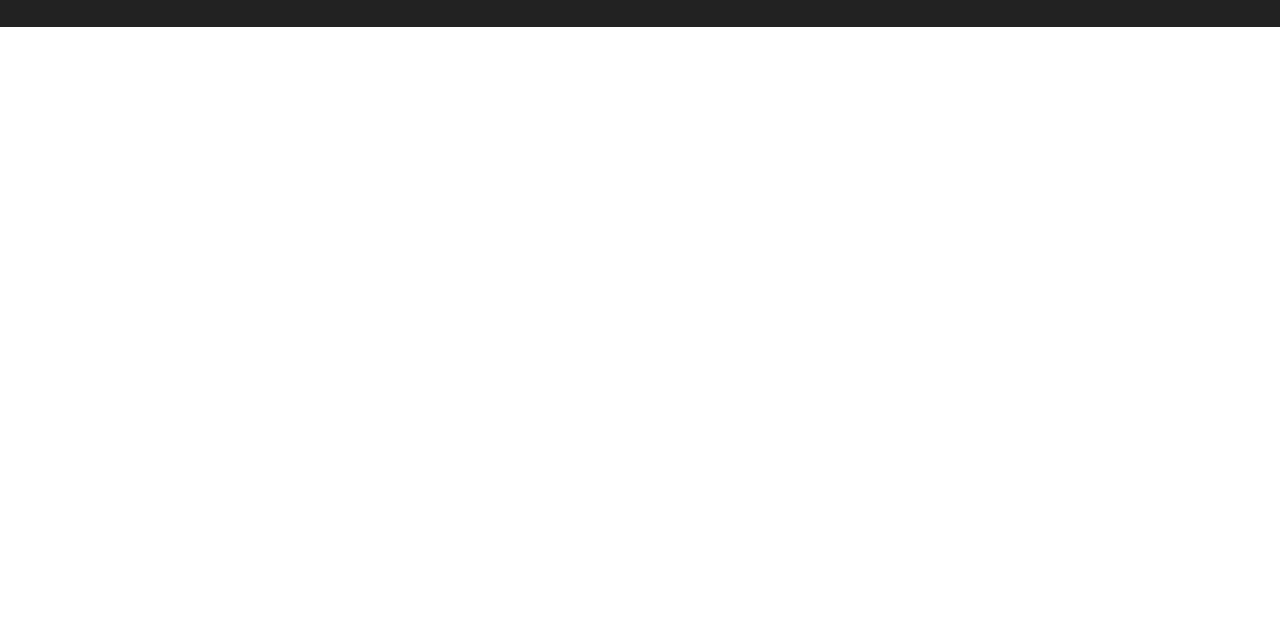
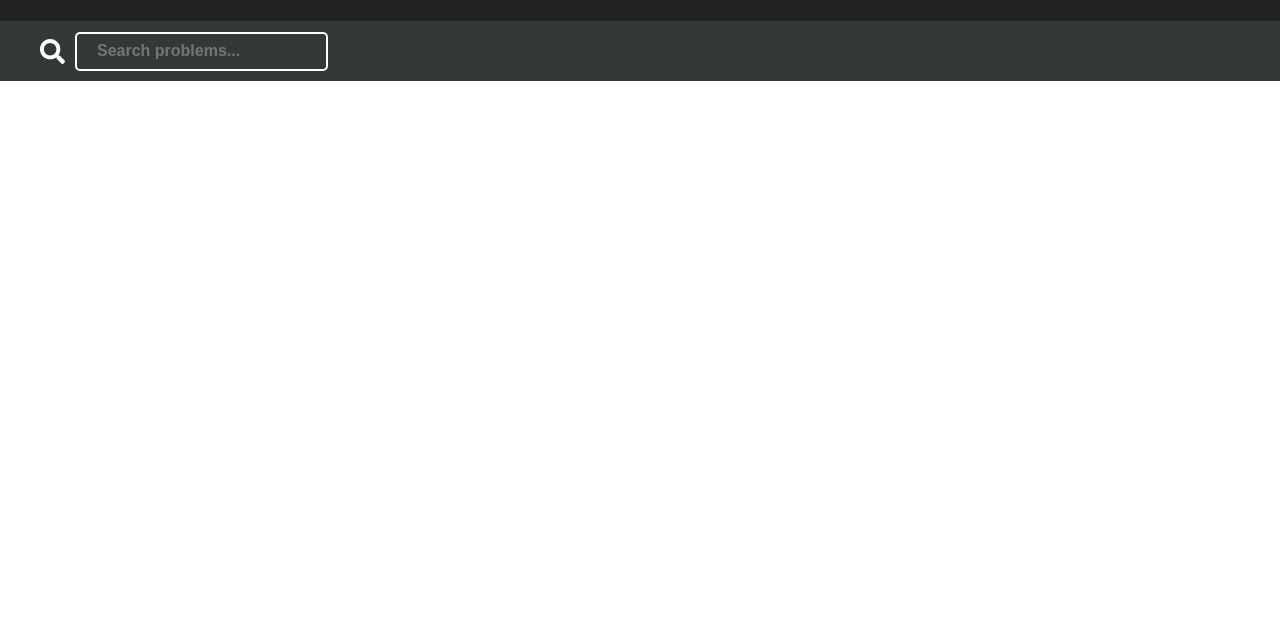
Before and after one commit to parthv21/gt-problem-database, a React app: page / in a window 1280 px wide. Shown: the part 163-800 px from the top of the page. Built offline with nearby package versions, Linux system fonts and the light colour scheme; what tabletop would draw is missing.

Commit message:
added search bar

```diff
--- a/src/components/App.js
+++ b/src/components/App.js
@@ -5,10 +5,11 @@ import { connect } from "react-redux";
 import { getProblems } from "../reducer/problemsReducer";
 import { getSelectedTags } from "../reducer/configReducer";
 
+import SearchBar from "./SearchBar/SearchBar";
+import SelectedTags from "./SelectedTags/SelectedTags";
 import ProblemStatement from "./ProblemStatement";
 import TagContainer from "./TagContainer";
 import MetaInformation from "./MetaInformation";
-import SelectedTags from "./SelectedTags/SelectedTags";
 
 import logo from "../assets/logo.svg";
 import sheet from "../assets/sheets.png";
@@ -26,7 +27,11 @@ class App extends Component {
           <img src={sheet} className="Sheet-logo" alt="sheet" />
           <h1 className="App-title">Problem Database: React + Google Sheets</h1>
         </header>
-        <SelectedTags tags={selectedTags} />
+        <header className="navbar">
+          <SearchBar />
+          <SelectedTags tags={selectedTags} />
+        </header>
+
         <div>
           {Object.keys(problems).map(function(key, index) {
             var problem = problems[key];
--- /dev/null
+++ b/src/components/SearchBar/SearchBar.js
@@ -0,0 +1,40 @@
+import React, { Component } from "react";
+import { connect } from "react-redux";
+import { FontAwesomeIcon } from "@fortawesome/react-fontawesome";
+import { faSearch } from "@fortawesome/free-solid-svg-icons";
+
+import { getSearchText } from "../../reducer/configReducer";
+import { setSearchText } from "../../actions/configActions";
+
+class SearchBar extends Component {
+  render() {
+    const { searchText, setSearchText } = this.props;
+    return (
+      <div className="search-bar-container">
+        <FontAwesomeIcon icon={faSearch} className="search-icon" />
+        <input
+          placeholder="Search problems..."
+          className="search-bar"
+          value={searchText}
+          type="text"
+          onChange={e => setSearchText(e.target.value)}
+        />
+      </div>
+    );
+  }
+}
+
+const mapStateToProp = state => ({
+  searchText: getSearchText(state)
+});
+
+const mapDispatchToProp = dispatch => ({
+  setSearchText: searchText => dispatch(setSearchText(searchText))
+});
+
+const ConnectedSearchBar = connect(
+  mapStateToProp,
+  mapDispatchToProp
+)(SearchBar);
+
+export default ConnectedSearchBar;
--- a/src/components/SelectedTags/DeselectTagButton.js
+++ b/src/components/SelectedTags/DeselectTagButton.js
@@ -1,7 +1,7 @@
 import React, { Component } from "react";
 import { connect } from "react-redux";
 import { FontAwesomeIcon } from "@fortawesome/react-fontawesome";
-import { faTimesCircle, faTimes } from "@fortawesome/free-solid-svg-icons";
+import { faTimes } from "@fortawesome/free-solid-svg-icons";
 
 import { removeTag } from "../../actions/configActions";
 
--- a/src/styles/App.css
+++ b/src/styles/App.css
@@ -14,7 +14,6 @@
 
 .App-header {
   background-color: #222;
-  height: 150px;
   padding: 20px;
   color: white;
 }
--- a/src/styles/Problem.css
+++ b/src/styles/Problem.css
@@ -102,6 +102,7 @@ pre {
   font-size: 18px;
   color: white;
   font-weight: bold;
+  margin-left: 30px;
   margin-right: 20px;
   font-family: "Roboto";
 }
@@ -136,3 +137,47 @@ pre {
 .remove-btn:hover {
   transform: translateX(-2px);
 }
+
+/* SEARCH BAR */
+
+.search-bar-container {
+  display: flex;
+  background-color: #353839;
+  height: 40px;
+  justify-content: flex-start;
+  align-items: center;
+  padding: 10px;
+}
+
+.search-bar {
+  background-color: transparent;
+  color: white;
+  font-size: 16px;
+  font-weight: 600;
+  height: 25px;
+  padding: 5px 10px 5px 20px;
+  border: 2px solid white;
+  border-radius: 5px;
+}
+
+.search-bar:focus {
+  width: 80%;
+  border: 3px solid white;
+  outline: 0;
+}
+
+.search-icon {
+  font-size: 25px;
+  color: white;
+  font-weight: bold;
+  margin-left: 30px;
+  margin-right: 10px;
+}
+
+/* NAVBAR */
+
+.navbar {
+  position: sticky;
+  position: -webkit-sticky; /* Safari */
+  top: 0px;
+}
```
